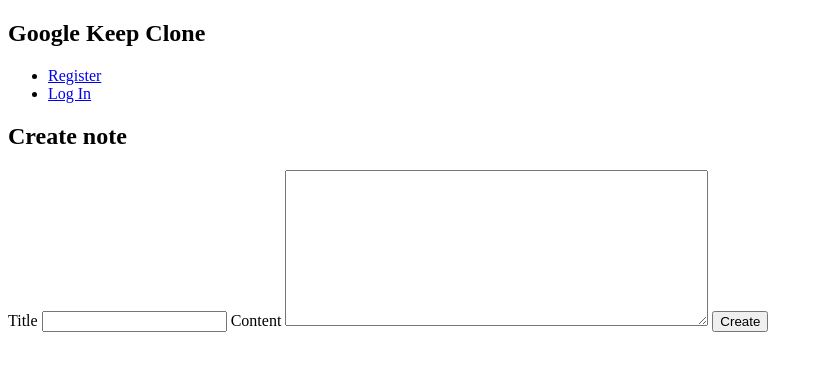
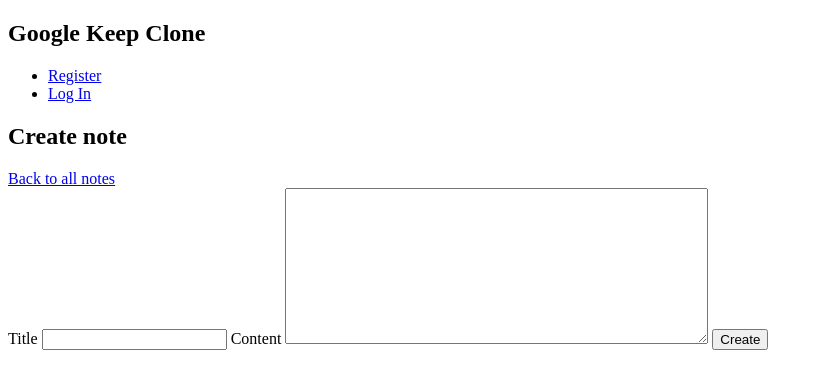
Before and after one commit to themask025/google-keep-clone, a Flask app: page /notes/create in a window 1280 px wide. Shown: the top 389 px of the page, without its empty margins (0-823 px from the left). Run offline with Flask 3, Linux system fonts and the light colour scheme.

Commit message:
Added link to all notes to create note page as well

```diff
--- a/src/templates/notes/create.html
+++ b/src/templates/notes/create.html
@@ -2,6 +2,7 @@
 
 {% block header %}
     <h1>{% block title %}Create note{% endblock %}</h1>
+    <a href="{{url_for('notes.index')}}">Back to all notes</a>
 {% endblock %}
 
 {% block content %}
--- a/src/templates/notes/edit.html
+++ b/src/templates/notes/edit.html
@@ -2,7 +2,7 @@
 
 {% block header %}
     <h1>{% block title %}View note{% endblock %}</h1>
-    <a href="{{url_for('index')}}">Back to all notes</a>
+    <a href="{{url_for('notes.index')}}">Back to all notes</a>
 {% endblock %}
 
 {% block content %}
```
